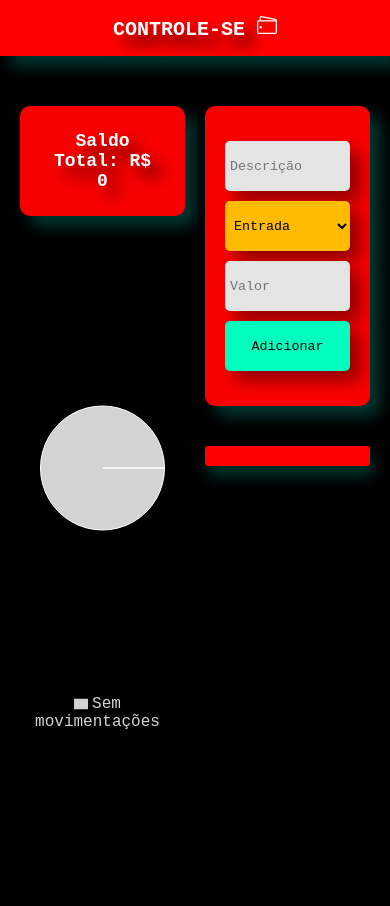
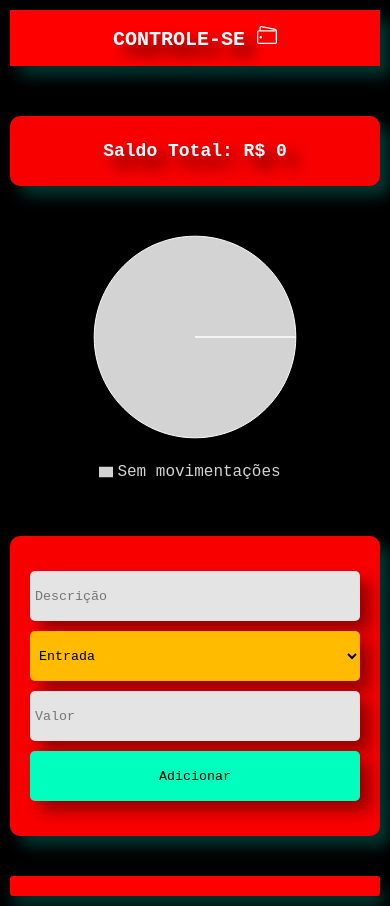
Before and after one commit to Felipesaraiva113/controle-se, a React (Vite) app: page / in a window 390 px wide. Before the commit the page ends 844 px from the top, so only its background shows below. Built offline with nearby package versions, Linux system fonts and the light colour scheme.

Commit message:
iniciar configuração da flexibilidade para diferentes telas

```diff
--- a/src/styles/global.css
+++ b/src/styles/global.css
@@ -18,27 +18,18 @@ body {
   display: flex;
   flex-direction: column;
   width: 100%;
-  max-width: 100vw; /* Garante que o container ocupe a largura da tela sem travar */
+  max-width: 1450px;
   margin: 0 auto;
-  padding: 0; /* Zerado para o Header tocar nas bordas da tela no mobile */
+  padding: 20px;
 }
 
 /* Header principal */
 .app > div:first-child {
-  width: 100% !important;
-  display: flex !important;
-  justify-content: center !important; /* Centraliza o Header horizontalmente */
-  align-items: center !important;
+  width: 100%;
+  display: flex;
+  justify-content: space-between;
+  align-items: center;
   margin-bottom: 30px;
-}
-
-/* Estilo direto para a caixa do Header */
-.header {
-  width: 100% !important;
-  display: flex !important;
-  justify-content: center !important; /* Centraliza o texto/ícone interno */
-  align-items: center !important;
-  margin: 0 auto !important;
 }
 
 /* ==========================================
@@ -49,9 +40,6 @@ body {
   grid-template-columns: 1fr 1fr; /* 2 colunas lado a lado */
   gap: 20px;
   width: 100%;
-  max-width: 1450px;
-  margin: 0 auto;
-  padding: 0 20px; /* Transfere o respiro lateral apenas para o conteúdo abaixo do Header */
 }
 
 .painel-esquerdo,
@@ -76,7 +64,22 @@ body {
    ========================================== */
 @media screen and (max-width: 912px) {
   .app {
-    padding: 0;
+    padding: 10px;
   }
 
   /* FORÇA O GRID A VIRAR 1 COLUNA ÚNICA (Painel 2 vai para baixo do 1) */
+  .grid-layout {
+    grid-template-columns: 1fr !important;
+    gap: 30px;
+  }
+
+  /* Ajusta o Header para não estourar em telas médias */
+  .app > div:first-child {
+    flex-direction: column;
+    gap: 10px;
+    text-align: center;
+  }
+  .container-grafico {
+    height: 280px !important; /* Limita a altura no celular para o gráfico ficar compacto */
+  }
+}
```
